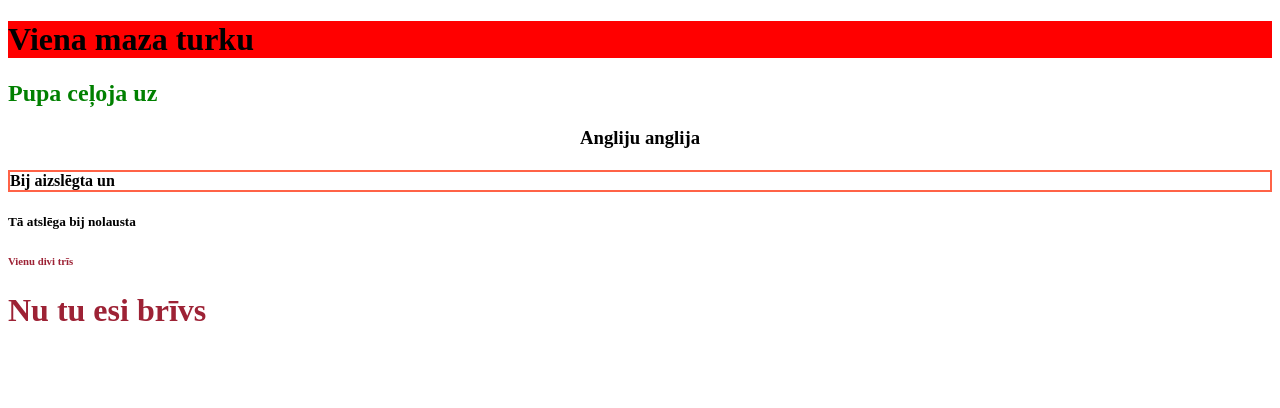
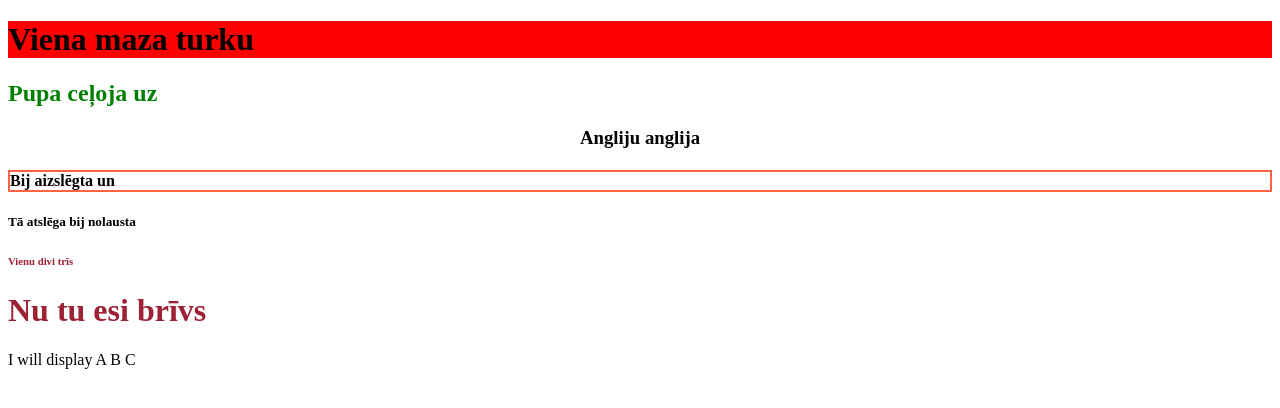
Before and after one commit to sharkulens/webtable4, a plain HTML site: page index.html in a window 1280 px wide. Drawn offline with Linux system fonts and the light colour scheme.

Commit message:
Update index.html

```diff
--- a/index.html
+++ b/index.html
@@ -14,5 +14,7 @@
 <h6 style="color:rgb(157,34,53)">Vienu divi trīs</h6>
 <h1 style="color:#9D2235">Nu tu esi brīvs</h1>
 
+  <p>I will display &#65; &#66; &#67;</p>
+
 </body>
 </html>
```
